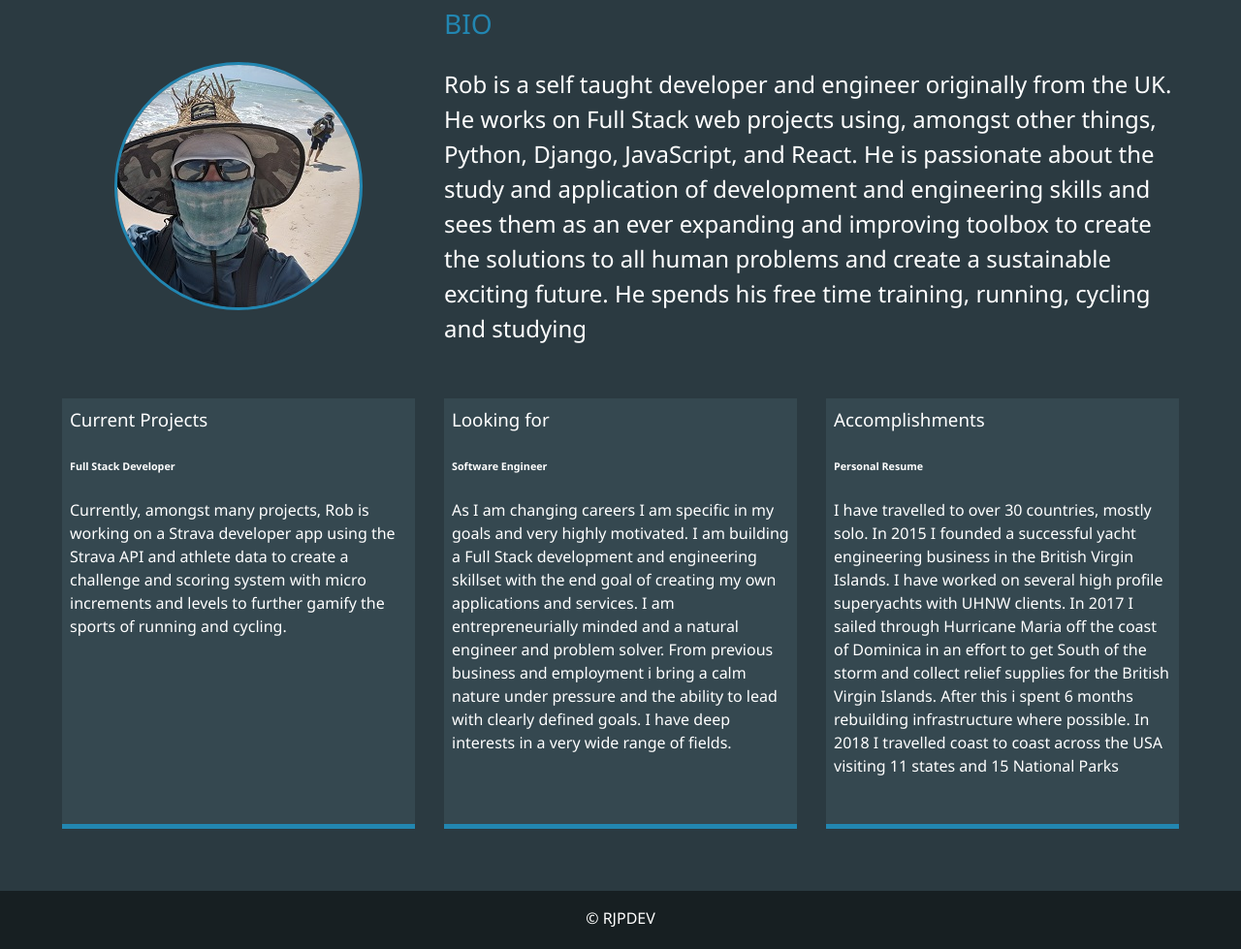
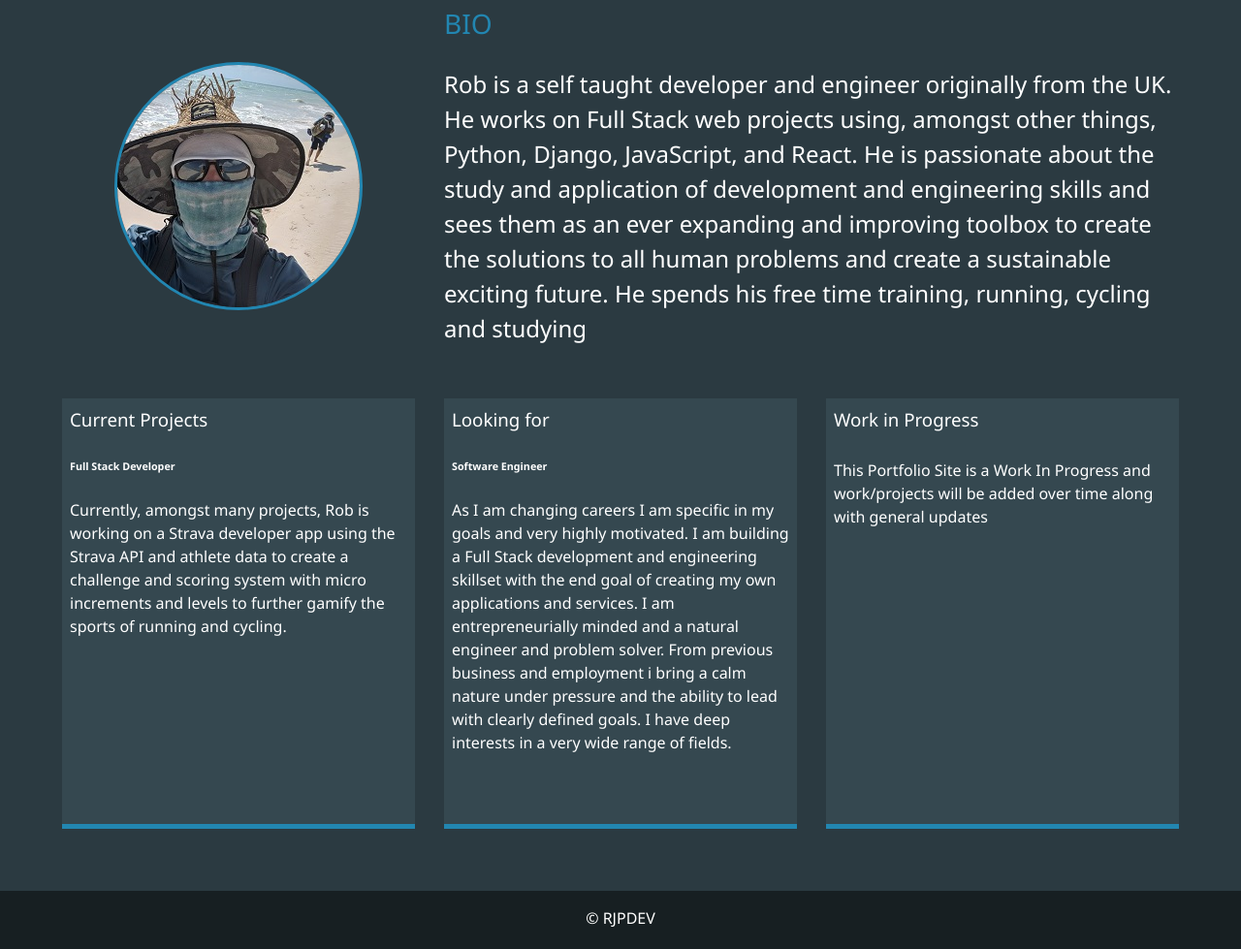
Before and after one commit to rprnc/Portfolio, a plain HTML site: page about.html in a window 1280 px wide. Shown: the part 279-1258 px from the top of the page at 97% size. Drawn offline with Linux system fonts and the light colour scheme.

Commit message:
Update about.html

```diff
--- a/about.html
+++ b/about.html
@@ -86,6 +86,11 @@
                     months rebuilding infrastructure where possible. In 2018 I travelled coast to coast across the USA
                     visiting 11 states and 15 National Parks</p><br>
             </div>
+            <div class="job job-3">
+                <h3>Work in Progress</h3>
+                <h6></h6>
+                <p>This Portfolio Site is a Work In Progress and work/projects will be added over time along with general updates</p><br>
+            </div>
         </div>
     </main>
     <footer id="main-footer">
```
